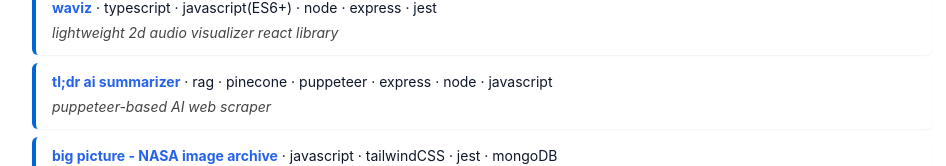
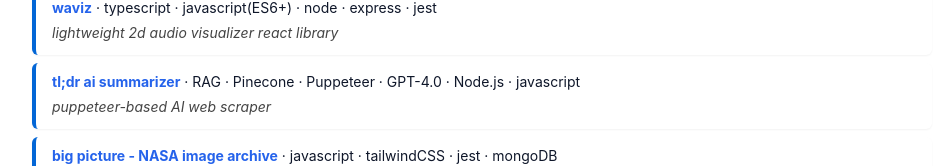
Before and after one commit to starsang45/myPortpolio, a Next.js app: page / in a window 1280 px wide. Shown: the part 1068-1234 px from the top of the page, without its empty margins (158-1104 px from the left). Built offline with nearby package versions, Linux system fonts and the light colour scheme.

Commit message:
fixed:project

```diff
--- a/pages/index.js
+++ b/pages/index.js
@@ -124,7 +124,7 @@ export default function Home() {
     >
       tl;dr ai summarizer
     </a>
-    <span className="tech-inline"> · rag · pinecone · puppeteer · express · node · javascript</span>
+    <span className="tech-inline"> · RAG · Pinecone · Puppeteer · GPT-4.0 · Node.js · javascript</span>
   </div>
   <p className="project-desc">puppeteer-based AI web scraper</p>
 </div>
```
